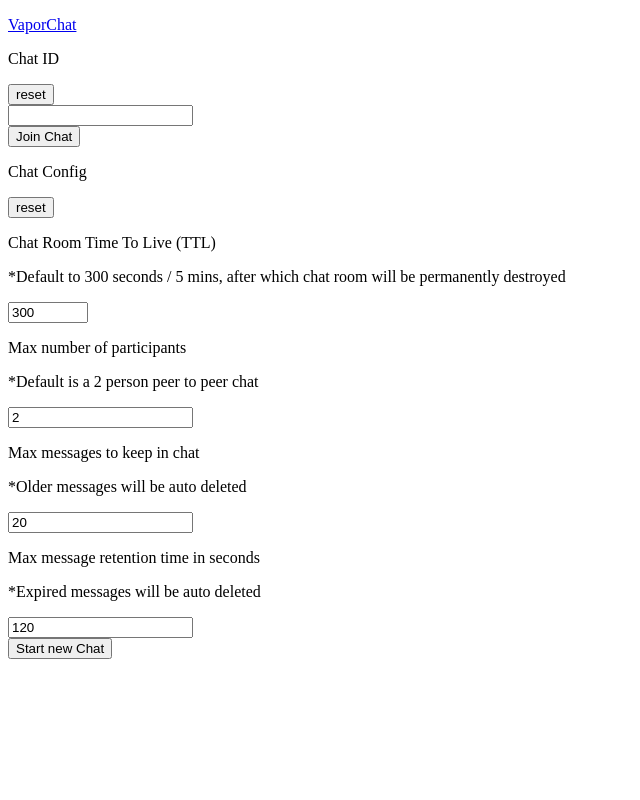
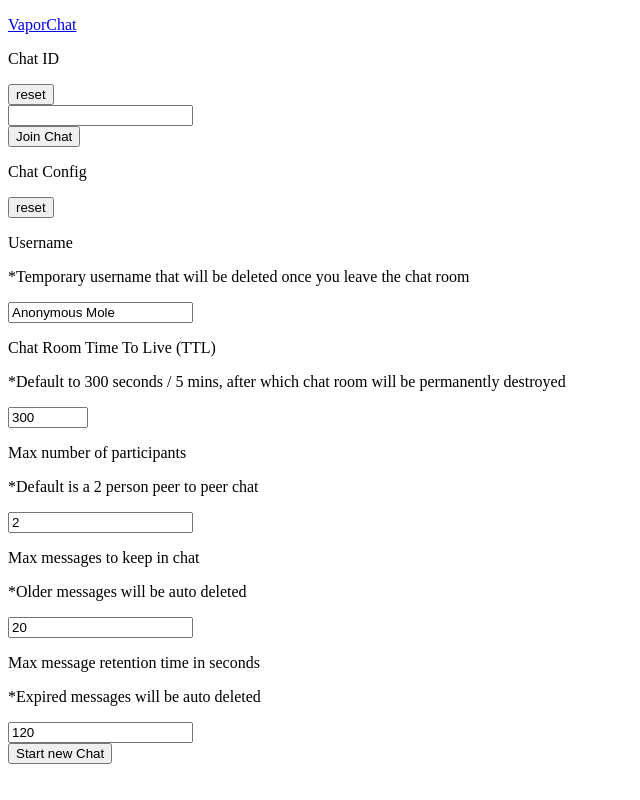
Before and after one commit to Jaimeloeuf/VaporChat, a Vue app in the folder webapp/: page / in a window 1280 px wide. Shown: the whole page, without its empty margins (0-640 px from the left). Built offline with nearby package versions, Linux system fonts and the light colour scheme; the HTML template or start-up script is replaced by a standard one.

Commit message:
Add random animal user name generator on frontend.

```diff
--- a/webapp/src/App.vue
+++ b/webapp/src/App.vue
@@ -6,6 +6,7 @@ import Chat from './Chat.vue'
 
 import { reactive, ref, computed } from 'vue'
 import { getWebsocketStateString } from './getWebsocketStateString'
+import { getRandomAnimalName } from './getRandomAnimalName'
 
 const chatConfig = reactive<ChatConfig>({
   chatRoomTTL: 300,
@@ -15,6 +16,7 @@ const chatConfig = reactive<ChatConfig>({
 })
 
 const joinChatID = ref('')
+const username = ref(`Anonymous ${getRandomAnimalName()}`)
 
 const ws = ref<WebSocket | null>(null)
 
@@ -121,6 +123,17 @@ const leaveChat = () => window.location.reload()
             </div>
             <div class="flex flex-col gap-4 rounded-lg border border-gray-200 px-2 py-4 shadow">
               <div>
+                <p>Username</p>
+                <p class="text-xs">
+                  *Temporary username that will be deleted once you leave the chat room
+                </p>
+                <input
+                  v-model="username"
+                  type="text"
+                  class="w-full rounded border border-gray-200 p-1.5 outline-none"
+                />
+              </div>
+              <div>
                 <p>Chat Room Time To Live (TTL)</p>
                 <p class="text-xs">
                   *Default to 300 seconds / 5 mins, after which chat room will be permanently
--- /dev/null
+++ b/webapp/src/getRandomAnimalName.ts
@@ -0,0 +1,124 @@
+export const getRandomAnimalName = () => animalNames[Math.floor(Math.random() * animalNames.length)]
+
+const animalNames = [
+  'Alpacas',
+  'Ant',
+  'Anteater',
+  'Antelope',
+  'Armadillo',
+  'Baboon',
+  'Badger',
+  'Bat',
+  'Beaver',
+  'Bee',
+  'Beetle',
+  'Bison',
+  'Blowfish',
+  'Boar',
+  'Buffalo',
+  'Butterfly',
+  'Camel',
+  'Canary',
+  'Capybara',
+  'Caribou',
+  'Caterpillar',
+  'Centipede',
+  'Chameleon',
+  'Cheetah',
+  'Chinchilla',
+  'Cicada',
+  'Clam',
+  'Cobra',
+  'Cod',
+  'Crab',
+  'Crane',
+  'Cricket',
+  'Crow',
+  'Cuckoo',
+  'Dragonfly',
+  'Eel',
+  'Emu',
+  'Falcon',
+  'Ferret',
+  'Flea',
+  'Flounder',
+  'Fly',
+  'Gazelle',
+  'Gecko',
+  'Gerbil',
+  'Gnat',
+  'Goose',
+  'Gopher',
+  'Grasshopper',
+  'Gull',
+  'Hamster',
+  'Hare',
+  'Hedgehog',
+  'Heron',
+  'Hippopotamus',
+  'Hyena',
+  'Iguana',
+  'Impala',
+  'Jaguar',
+  'Jellyfish',
+  'Lemur',
+  'Lizard',
+  'Llama',
+  'Lobster',
+  'Locust',
+  'Lynx',
+  'Macaw',
+  'Mallard',
+  'Manatee',
+  'Mantis',
+  'Meerkat',
+  'Mole',
+  'Moose',
+  'Mosquito',
+  'Moth',
+  'Mule',
+  'Nightingale',
+  'Ostrich',
+  'Otter',
+  'Oyster',
+  'Pelican',
+  'Pheasant',
+  'Pigeon',
+  'Platypus',
+  'Porcupine',
+  'Puffin',
+  'Quail',
+  'Raccoon',
+  'Raven',
+  'Rhinos',
+  'Salmon',
+  'Scorpion',
+  'Seahorse',
+  'Seal',
+  'Seagull',
+  'Shrimp',
+  'Skunk',
+  'Sloth',
+  'Snail',
+  'Sparrow',
+  'Spider',
+  'Squid',
+  'Starfish',
+  'Stork',
+  'Swallow',
+  'Termite',
+  'Thrush',
+  'Toad',
+  'Trout',
+  'Tuna',
+  'Turtle',
+  'Vulture',
+  'Walrus',
+  'Wasp',
+  'Weasel',
+  'Wolverine',
+  'Wombat',
+  'Woodpecker',
+  'Worm',
+  'Yak',
+]
```
